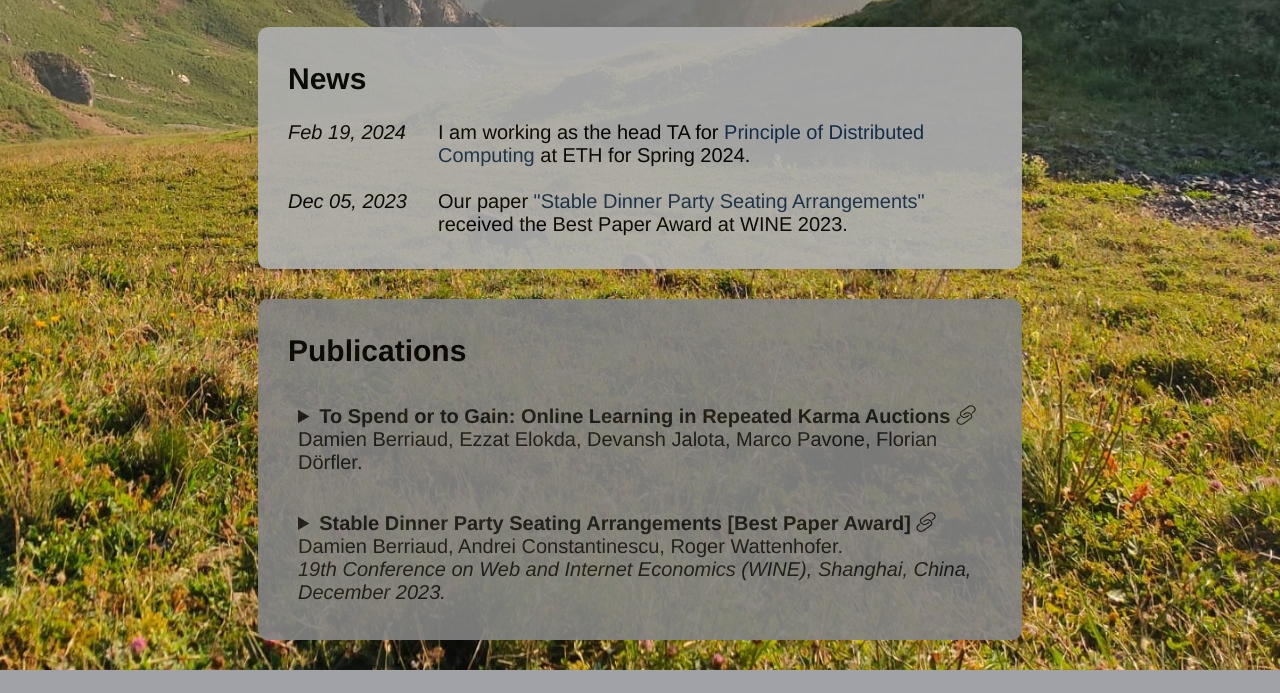
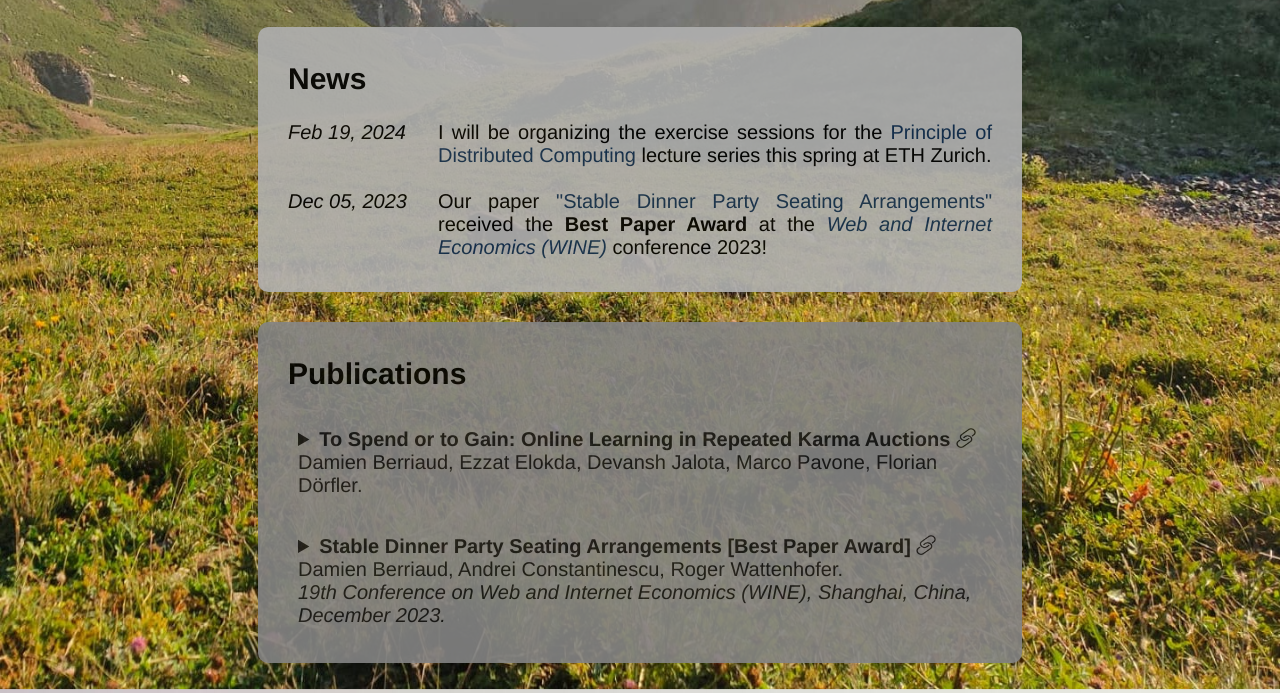
Before and after one commit to damienberriaud/damienberriaud, a plain HTML site: page index.html in a window 1280 px wide. Shown: the part 680-1373 px from the top of the page. Before the commit the page ends 1350 px from the top, so only its background shows below. Drawn offline with Linux system fonts and the light colour scheme.

Commit message:
Online ready

```diff
--- a/css/styles.css
+++ b/css/styles.css
@@ -24,6 +24,14 @@ a {
 a:link {
     text-decoration: none;
 }
+
+em {
+    font-style: italic;
+  }
+
+strong {
+    font-style: bold;
+  }
 
 /*Agenda*/
 .agenda-bar {
@@ -103,6 +111,7 @@ a:link {
 .new {
     display: grid;
     grid-template-columns: 150px auto;
+    text-align: justify;
 }
 
 .new::after {
--- a/index.html
+++ b/index.html
@@ -8,8 +8,8 @@
         <a class="agenda-option" href="#about">About</a>
         <a class="agenda-option" href="#publication">Publications</a>
         <!--<a class="agenda-option" href="#currentprojects">Current projects</a>-->
-        <a class="agenda-option" href="studentprojects.html">Student projects</a>
-        <a class="agenda-option" href="cv.pdf" target="_blank">CV</a>
+        <!--<a class="agenda-option" href="studentprojects.html">Student projects</a>-->
+        <a class="agenda-option" href="CV_Damien_Berriaud_03_2024.pdf" target="_blank">CV</a>
     </div>
 
 
@@ -46,13 +46,14 @@
         <h2> News</h2>
         <div class="new">
             <div class="time">Feb 19, 2024</div>
-            <div> I am working as the head TA for <a href="https://disco.ethz.ch/courses/podc/" target="_blank">
-                    Principle of Distributed Computing</a> at ETH for Spring 2024.</div>
+            <div> I will be organizing the exercise sessions for the <a href="https://disco.ethz.ch/courses/podc/" target="_blank">
+                    Principle of Distributed Computing</a>  lecture series this spring at ETH Zurich.</div>
         </div>
         <div class="new">
             <div class="time">Dec 05, 2023</div>
             <div> Our paper <a href="https://arxiv.org/abs/2305.09549" target="_blank"> "Stable Dinner Party Seating
-                    Arrangements" </a> received the Best Paper Award at WINE 2023.
+                    Arrangements" </a> received the <strong>Best Paper Award</strong> at the <a href="https://wine2023.shanghaitech.edu.cn/" target="_blank">
+                        <em>Web and Internet Economics (WINE) </em></a>  conference 2023!
             </div>
         </div>
     </div>
```
Also changed, not shown: studentprojects.html (+2 -3 lines), images/meme moral.jpg (added), 2 other files.
